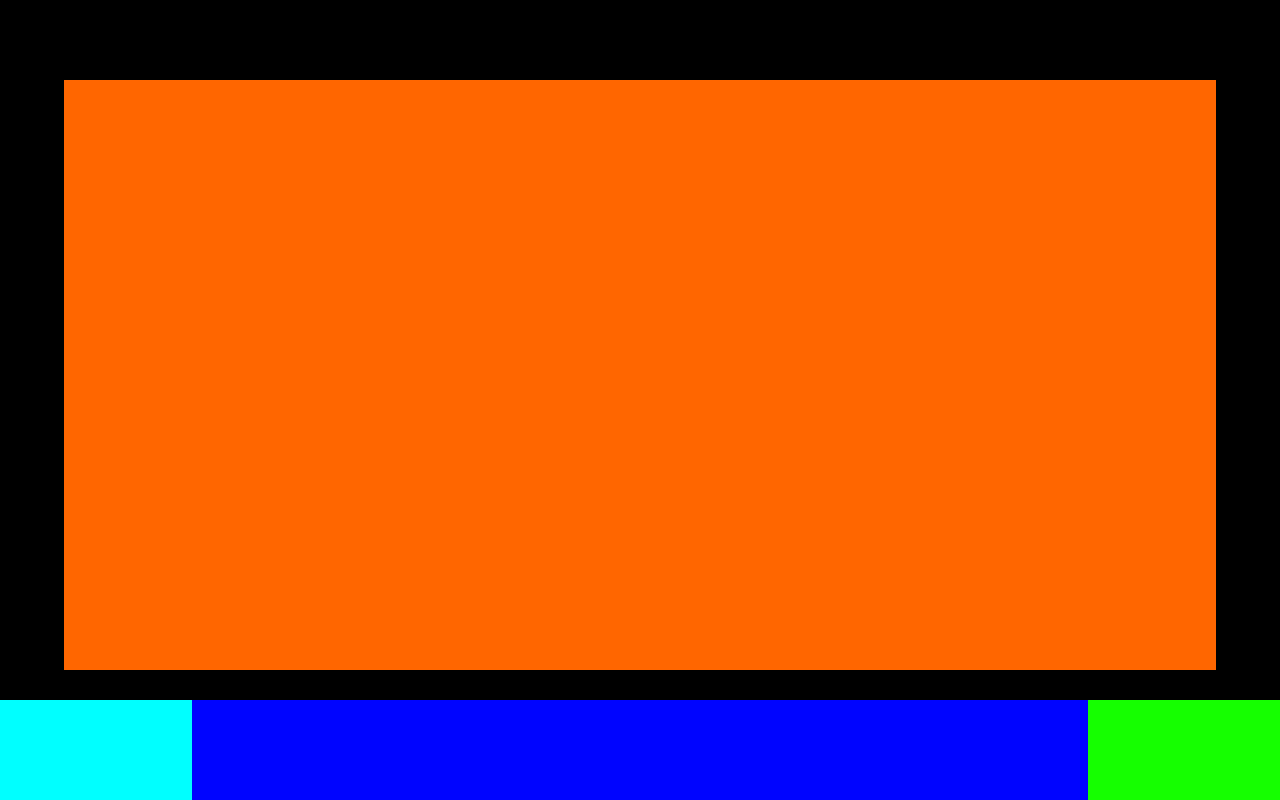
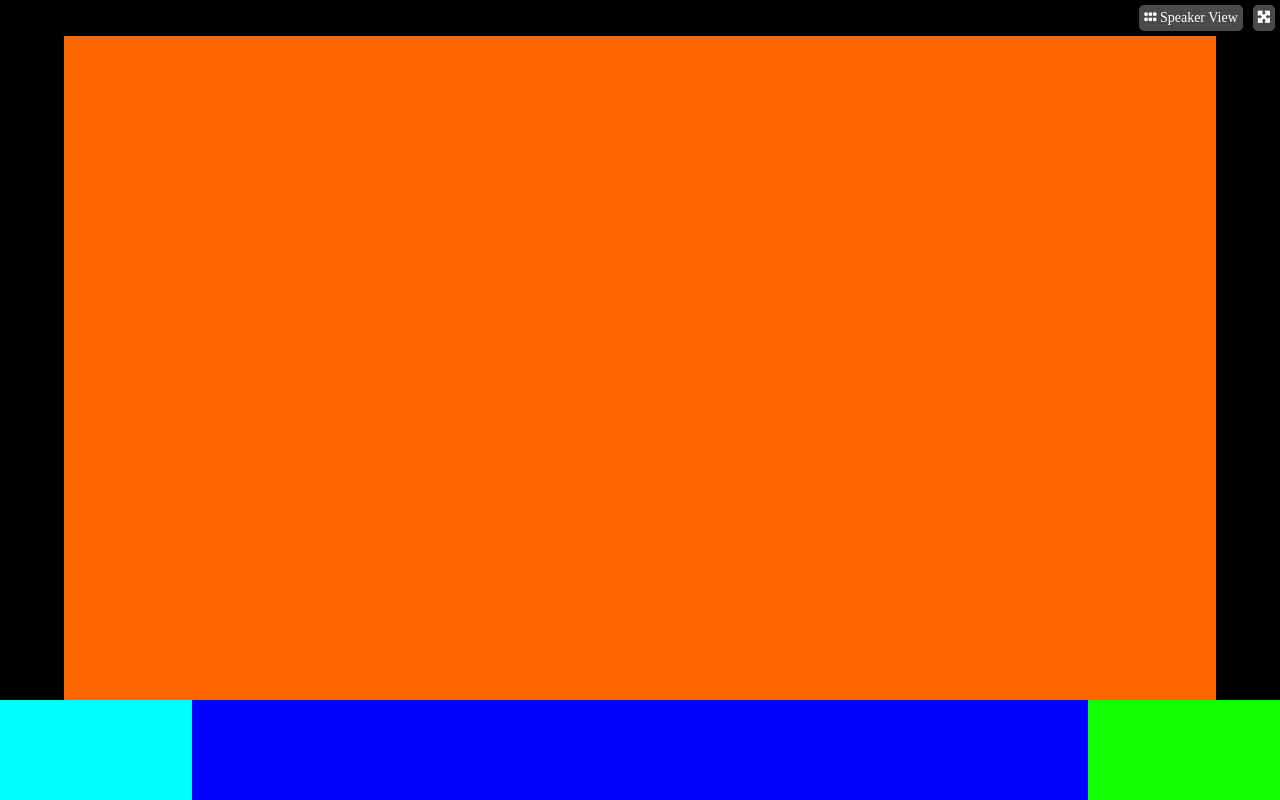
Before and after one commit to ariannagreco3393/html-css-zoom, a plain HTML site: page index.html in a window 1280 px wide. Drawn offline with Linux system fonts and the light colour scheme.

Commit message:
add view options

```diff
--- a/css/style.css
+++ b/css/style.css
@@ -5,6 +5,7 @@ Colors
 :root {
 --black: rgba(0, 0, 0, 1);
 --dark-gray: rgba(34, 34, 34, 1);
+--light-gray: rgba(74, 74, 74, 1);
 --green: rgba(75, 200, 0, 1);
 --red: rgba(222, 32, 43, 1);
 --white: rgba(255, 255, 255, 1);
@@ -18,6 +19,10 @@ Common rules
     margin: 0;
     padding: 0;
     box-sizing: border-box;
+}
+
+body {
+    font-family:'Times New Roman', Times, serif;
 }
 
 /*
@@ -37,7 +42,6 @@ Main
 main {
     height: calc(100vh - 100px);
     background-color: black;
-    padding: 80px 0 30px;
 
 }
 .box {
@@ -46,6 +50,21 @@ main {
     background-color: rgb(255, 102, 0);
     margin: auto;
 }
+.view_speaker, .maximize_view {
+    color: white;
+    background-color: var(--light-gray);
+    padding: 5px;
+    font-size: 14px;
+    border-radius: 5px;
+    margin: 5px 5px;
+}
+
+
+.view_options {
+    justify-content: flex-end;
+
+}
+
 
 /*
 Navbar
--- a/index.html
+++ b/index.html
@@ -10,6 +10,17 @@
 </head>
 <body>
     <main id="site_main">
+        <div class="view_options d-flex">
+            <div class="view_speaker">
+                <i class="fa-solid fa-grip"></i>
+            <span>Speaker View</span>
+            </div>
+            <div class="maximize_view">
+                <i class="fa-solid fa-maximize"></i>
+            </div>
+
+        </div>
+
         <div class="box"></div>
     </main>
     <!-- /#site_main -->
```
